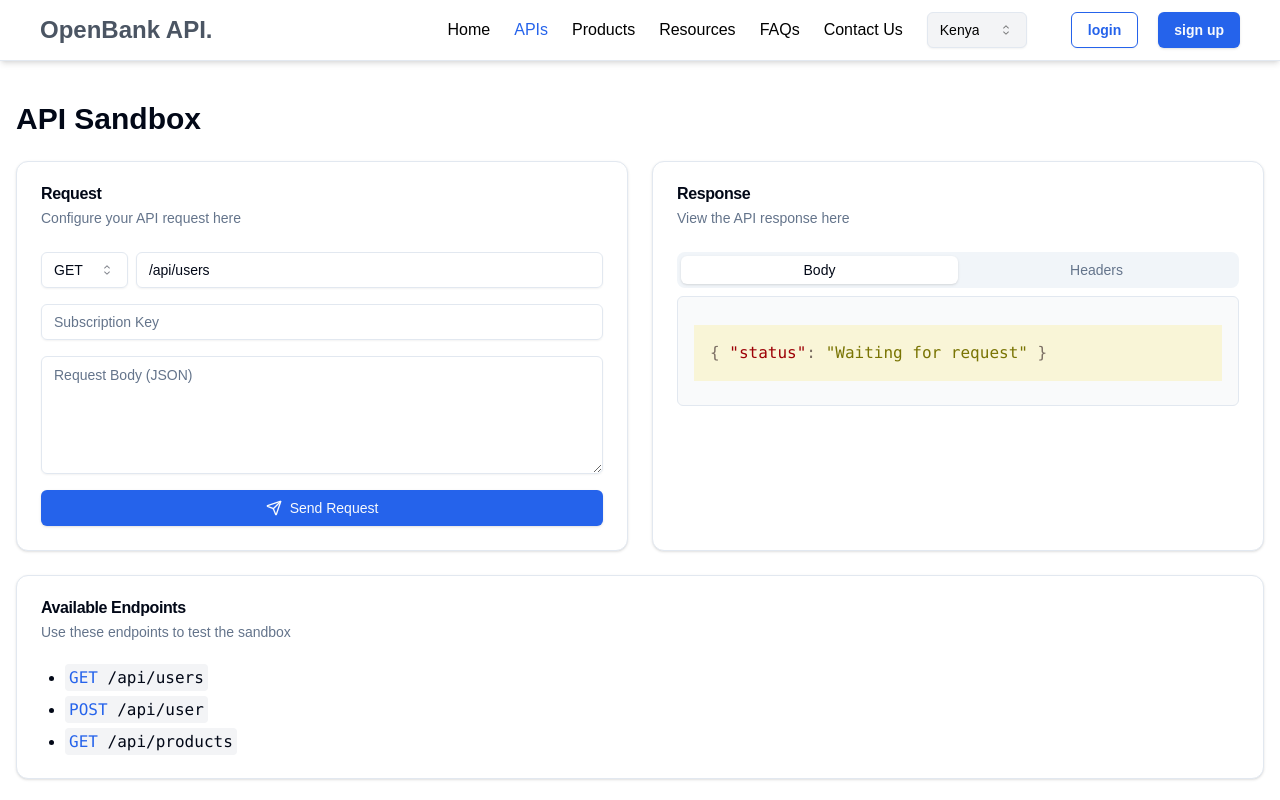
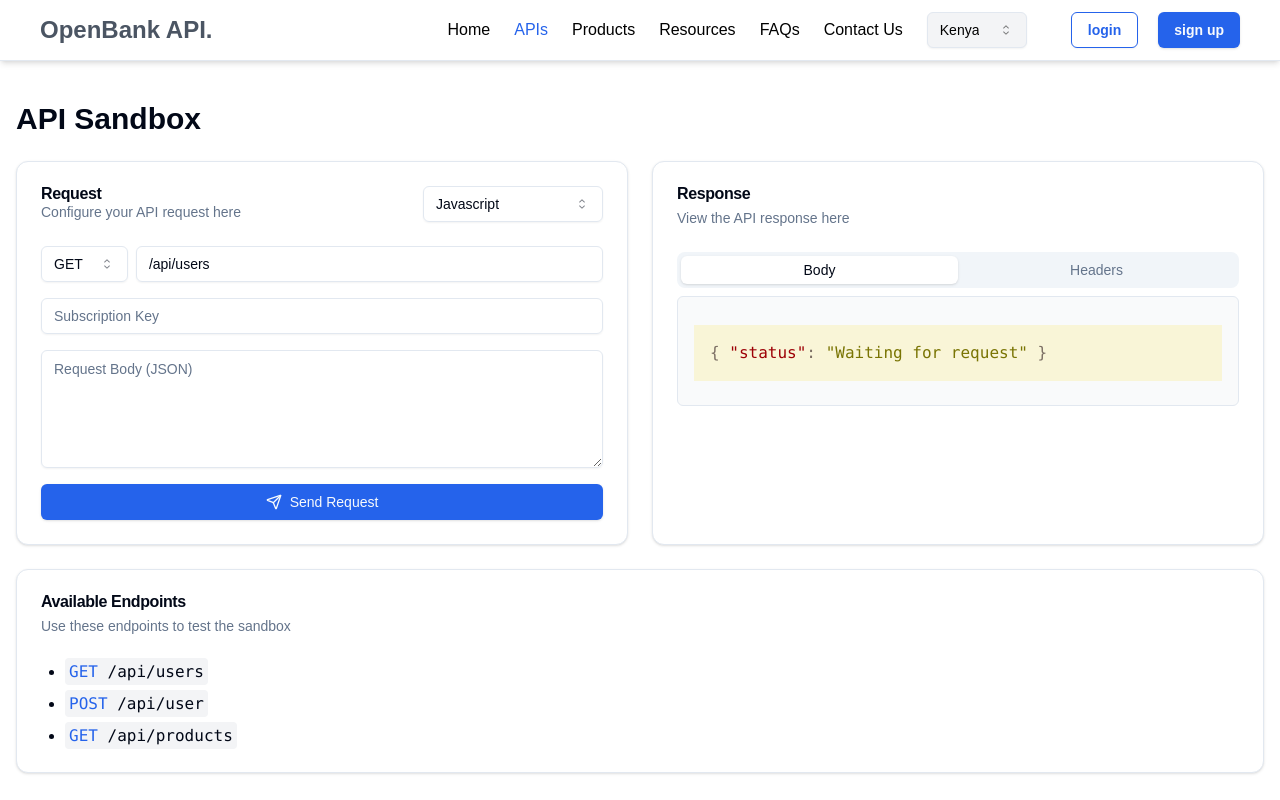
Before and after one commit to abhijayrajvansh/ncba-client, a Next.js app: page /apis/sandbox in a window 1280 px wide. Shown: the top 800 px of the page. Built offline with nearby package versions, Linux system fonts and the light colour scheme.

Commit message:
udpate: added selector for language SDK

```diff
--- a/components/pages/Sandbox.tsx
+++ b/components/pages/Sandbox.tsx
@@ -1,71 +1,116 @@
-'use client'
+"use client";
 
-import { useState } from 'react'
-import { Button } from "@/components/ui/button"
-import { Input } from "@/components/ui/input"
-import { Select, SelectContent, SelectItem, SelectTrigger, SelectValue } from "@/components/ui/select"
-import { Textarea } from "@/components/ui/textarea"
-import { Card, CardContent, CardDescription, CardHeader, CardTitle } from "@/components/ui/card"
-import { Tabs, TabsContent, TabsList, TabsTrigger } from "@/components/ui/tabs"
-import { Send } from "lucide-react"
-import CodeBlocks from '@/components/structures/CodeBlocks'
+import { useState } from "react";
+import { Button } from "@/components/ui/button";
+import { Input } from "@/components/ui/input";
+import {
+  Select,
+  SelectContent,
+  SelectItem,
+  SelectTrigger,
+  SelectValue,
+} from "@/components/ui/select";
+import { Textarea } from "@/components/ui/textarea";
+import {
+  Card,
+  CardContent,
+  CardDescription,
+  CardHeader,
+  CardTitle,
+} from "@/components/ui/card";
+import { Tabs, TabsContent, TabsList, TabsTrigger } from "@/components/ui/tabs";
+import { Send } from "lucide-react";
+import CodeBlocks from "@/components/structures/CodeBlocks";
+import SelectSDK from '@/components/structures/SelectSDK';
 
 type EndpointResponse = {
-  method: string
-  response: object
-}
+  method: string;
+  response: object;
+};
 
 // mocking sample api endpoints
 const mockEndpoints: Record<string, EndpointResponse> = {
-  '/api/users': { method: 'GET', response: { users: [{ id: 1, name: 'John Doe' }, { id: 2, name: 'Jane Smith' }] } },
-  '/api/user': { method: 'POST', response: { message: 'User created successfully', id: 3 } },
-  '/api/products': { method: 'GET', response: { products: [{ id: 1, name: 'Widget', price: 9.99 }, { id: 2, name: 'Gadget', price: 19.99 }] } },
-}
+  "/api/users": {
+    method: "GET",
+    response: {
+      users: [
+        { id: 1, name: "John Doe" },
+        { id: 2, name: "Jane Smith" },
+      ],
+    },
+  },
+  "/api/user": {
+    method: "POST",
+    response: { message: "User created successfully", id: 3 },
+  },
+  "/api/products": {
+    method: "GET",
+    response: {
+      products: [
+        { id: 1, name: "Widget", price: 9.99 },
+        { id: 2, name: "Gadget", price: 19.99 },
+      ],
+    },
+  },
+};
 
-export default function Sandbox () {
-  const [endpoint, setEndpoint] = useState('/api/users')
-  const [method, setMethod] = useState('GET')
-  const [requestBody, setRequestBody] = useState('')
-  const [response, setResponse] = useState('{ "status": "Waiting for request" }')
-  const [responseStatus, setResponseStatus] = useState('Waiting for request')
-  const [headers, setHeaders] = useState({ 'Subscription-Key': '' })
+export default function Sandbox() {
+  const [endpoint, setEndpoint] = useState("/api/users");
+  const [method, setMethod] = useState("GET");
+  const [requestBody, setRequestBody] = useState("");
+  const [response, setResponse] = useState(
+    '{ "status": "Waiting for request" }'
+  );
+  const [responseStatus, setResponseStatus] = useState("Waiting for request");
+  const [headers, setHeaders] = useState({ "Subscription-Key": "" });
 
   const isValidSubscriptionKey = (subscriptionKey: string) => {
     const response = false;
 
     // validation logic for subs keys
-    if (subscriptionKey === 'bjHY1LOwXfIzBwJXYnR4hCLcrO7sN2mz5gM2hTNqO8') return true;
+    if (subscriptionKey === "bjHY1LOwXfIzBwJXYnR4hCLcrO7sN2mz5gM2hTNqO8")
+      return true;
 
     return response;
-  }
+  };
 
   const handleSubmit = (e: React.FormEvent) => {
-    e.preventDefault()
+    e.preventDefault();
 
-    const mockResponse = mockEndpoints[endpoint]
+    const mockResponse = mockEndpoints[endpoint];
 
     // checking for subscription key
-    if (!headers['Subscription-Key']) {
-      setResponseStatus('403 Forbidden')
-      setResponse(JSON.stringify({ error: 'Missing subscription key' }, null, 2))
-      return
+    if (!headers["Subscription-Key"]) {
+      setResponseStatus("403 Forbidden");
+      setResponse(
+        JSON.stringify({ error: "Missing subscription key" }, null, 2)
+      );
+      return;
     }
 
     // validating subscription keys
-    if (!isValidSubscriptionKey(headers['Subscription-Key'])) {
-      setResponseStatus('403 Forbidden')
-      setResponse(JSON.stringify({ error: 'Invalid subscription key' }, null, 2))
-      return
+    if (!isValidSubscriptionKey(headers["Subscription-Key"])) {
+      setResponseStatus("403 Forbidden");
+      setResponse(
+        JSON.stringify({ error: "Invalid subscription key" }, null, 2)
+      );
+      return;
     }
 
     if (mockResponse && mockResponse.method === method) {
-      setResponseStatus('200 OK')
-      setResponse(JSON.stringify(mockResponse.response, null, 2))
+      setResponseStatus("200 OK");
+      setResponse(JSON.stringify(mockResponse.response, null, 2));
     } else {
-      setResponseStatus('404 Not Found')
-      setResponse(JSON.stringify({ error: 'Endpoint not found or method not supported' }, null, 2))
+      setResponseStatus("404 Not Found");
+      setResponse(
+        JSON.stringify(
+          { error: "Endpoint not found or method not supported" },
+          null,
+          2
+        )
+      );
     }
-  }
+  };
 
   return (
     <div className="container mx-auto p-4">
@@ -73,8 +118,15 @@ export default function Sandbox () {
       <div className="grid gap-6 md:grid-cols-2">
         <Card>
           <CardHeader>
-            <CardTitle>Request</CardTitle>
-            <CardDescription>Configure your API request here</CardDescription>
+            <div className="flex items-center justify-between">
+              <div>
+                <CardTitle>Request</CardTitle>
+                <CardDescription>
+                  Configure your API request here
+                </CardDescription>
+              </div>
+                <SelectSDK />
+            </div>
           </CardHeader>
           <CardContent>
             <form onSubmit={handleSubmit} className="space-y-4">
@@ -99,8 +151,10 @@ export default function Sandbox () {
               </div>
               <Input
                 placeholder="Subscription Key"
-                value={headers['Subscription-Key']}
-                onChange={(e) => setHeaders({ ...headers, 'Subscription-Key': e.target.value })}
+                value={headers["Subscription-Key"]}
+                onChange={(e) =>
+                  setHeaders({ ...headers, "Subscription-Key": e.target.value })
+                }
                 className="w-full"
               />
               <Textarea
@@ -127,15 +181,28 @@ export default function Sandbox () {
                 <TabsTrigger value="body">Body</TabsTrigger>
                 <TabsTrigger value="headers">Headers</TabsTrigger>
               </TabsList>
-              <TabsContent value="body" className="p-4 border rounded-md bg-gray-50">
+              <TabsContent
+                value="body"
+                className="p-4 border rounded-md bg-gray-50"
+              >
                 <pre className="whitespace-pre-wrap break-words">
-                  <CodeBlocks language='javascript'>{response}</CodeBlocks>
+                  <CodeBlocks language="javascript">{response}</CodeBlocks>
                 </pre>
               </TabsContent>
-              <TabsContent value="headers" className="p-4 border rounded-md bg-gray-50">
-                <p><strong>Status:</strong> {responseStatus}</p>
-                <p><strong>Content-Type:</strong> application/json</p>
-                <p><strong>Subscription-Key:</strong> {headers['Subscription-Key'] || 'None'}</p>
+              <TabsContent
+                value="headers"
+                className="p-4 border rounded-md bg-gray-50"
+              >
+                <p>
+                  <strong>Status:</strong> {responseStatus}
+                </p>
+                <p>
+                  <strong>Content-Type:</strong> application/json
+                </p>
+                <p>
+                  <strong>Subscription-Key:</strong>{" "}
+                  {headers["Subscription-Key"] || "None"}
+                </p>
               </TabsContent>
             </Tabs>
           </CardContent>
@@ -144,7 +211,9 @@ export default function Sandbox () {
       <Card className="mt-6">
         <CardHeader>
           <CardTitle>Available Endpoints</CardTitle>
-          <CardDescription>Use these endpoints to test the sandbox</CardDescription>
+          <CardDescription>
+            Use these endpoints to test the sandbox
+          </CardDescription>
         </CardHeader>
         <CardContent>
           <ul className="list-disc pl-6 space-y-2">
@@ -159,5 +228,5 @@ export default function Sandbox () {
         </CardContent>
       </Card>
     </div>
-  )
+  );
 }
--- /dev/null
+++ b/components/structures/SelectSDK.tsx
@@ -0,0 +1,28 @@
+import * as React from "react";
+import {
+  Select,
+  SelectContent,
+  SelectGroup,
+  SelectItem,
+  SelectLabel,
+  SelectTrigger,
+  SelectValue,
+} from "@/components/ui/select";
+
+const SelectSDK = () => {
+  return (
+    <Select defaultValue="Javascript">
+      <SelectTrigger className="w-[180px]">
+        <SelectValue placeholder="Select a fruit" />
+      </SelectTrigger>
+      <SelectContent>
+        <SelectGroup>
+          <SelectLabel>Select Language SDK</SelectLabel>
+          <SelectItem value="Javascript">Javascript</SelectItem>
+        </SelectGroup>
+      </SelectContent>
+    </Select>
+  );
+};
+
+export default SelectSDK;
```
Also changed, not shown: 1 other file (tests, documents, lock files or other folders).
